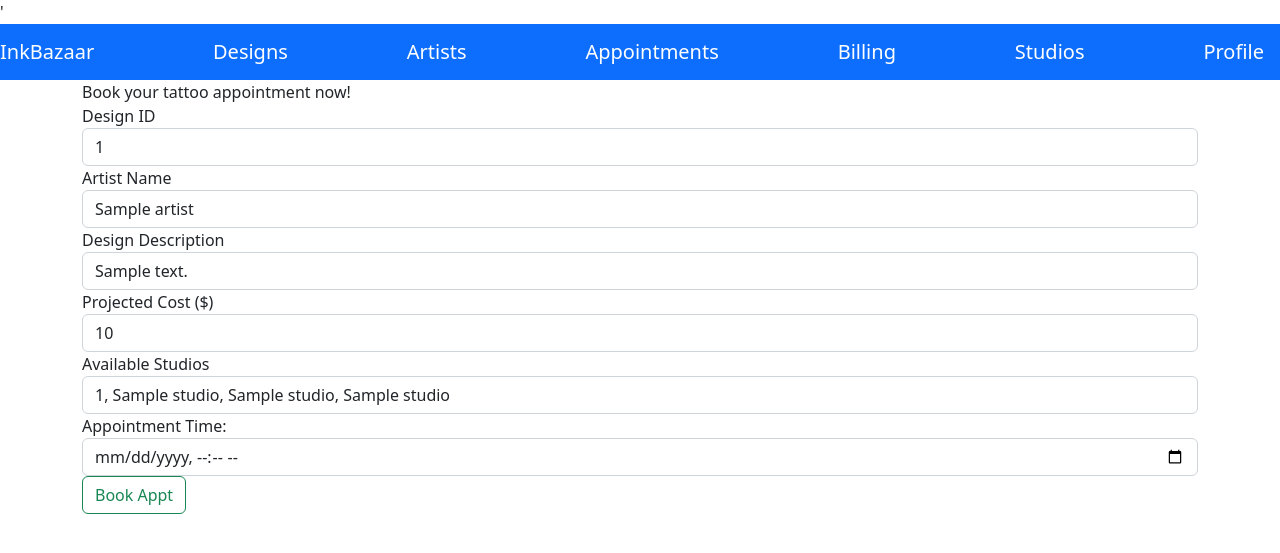
After one commit to DylanGnatz/ink-bazaar, a Flask app: template webserver/templates/book.html in a window 1280 px wide. The commit adds this page. Shown: the top 553 px of the page. Run offline with Flask 2, Linux system fonts and the light colour scheme; the template is opened without the code that fills it: most values are stand-ins (such as "Sample title", 1, 10 or a date in 2020); parts of the project's set-up code (start-up, migrations or seed data) failed here and were passed over; some libraries are stand-ins or nearby versions.

Commit message:
added booking form

```diff
--- a/webserver/server.py
+++ b/webserver/server.py
@@ -41,15 +41,7 @@ print(DATABASEURI)
 #
 engine = create_engine(DATABASEURI)
 
-#
-# Example of running queries in your database
-# Note that this will probably not work if you already have a table named 'test' in your database, containing meaningful data. This is only an example showing you how to run queries in your database using SQLAlchemy.
-#
-engine.execute("""CREATE TABLE IF NOT EXISTS test (
-  id serial,
-  name text
-);""")
-engine.execute("""INSERT INTO test(name) VALUES ('grace hopper'), ('alan turing'), ('ada lovelace');""")
+
 
 
 @app.before_request
@@ -210,7 +202,6 @@ def designs(designid=None):
     }
     designs[result[0]] = design
   cursor.close()
-  print(designs)
   context = dict(data = designs)
   return render_template("designs.html", **context)
 
@@ -479,7 +470,7 @@ def searchdesigns():
   for result in cursor:
     design = {
     'id': result[0],
-    'name': result[1],
+    'artist': result[1],
     'desc': result[2],
     'city': result[3],
     'state': result[4],
@@ -519,6 +510,46 @@ def searchdartists():
   cursor.close()
   context = dict(data = artists)
   return render_template("artists.html", **context)
+
+@app.route('/book/<designid>', methods=['POST'])
+def bookappt(designid=None):
+  sqlquery = "SELECT designs.design_id, artists.name, designs.description, artists.city, artists.state, designs.cost, designs.available, artists.artist_id FROM designs JOIN artists ON designs.artist_id = artists.artist_id WHERE designs.design_id = {};".format(designid)
+  cursor = g.conn.execute(sqlquery)
+  design = {}
+  appt_options = {}
+  for result in cursor:
+    design = {
+    'id': result[0],
+    'artist': result[1],
+    'desc': result[2],
+    'city': result[3],
+    'state': result[4],
+    'cost': result[5],
+    'available': result[6],
+    'artistid': result[7],
+    }
+  cursor.close()
+  appt_options['design'] = design
+
+  query2 = "SELECT address, city, state, zip_code, studio_id FROM studio WHERE city = '{}'".format(design['city'])
+  cursor = g.conn.execute(query2)
+  studios = []
+  for result in cursor:
+    studios.append(result)
+  appt_options['studios'] = studios
+  cursor.close()
+
+  query3 = "SELECT start_time, end_time FROM appointments WHERE artist_id = {}".format(design['artistid'])
+  cursor = g.conn.execute(query3)
+  bookings = []
+  for result in cursor:
+    bookings.append(result)
+  cursor.close()
+  appt_options['bookings'] = bookings
+  print(appt_options)
+  context = dict(data = appt_options)
+  return render_template("book.html", **context)
+
 
 # Example of adding new data to the database
 @app.route('/add', methods=['POST'])
--- /dev/null
+++ b/webserver/templates/book.html
@@ -0,0 +1,39 @@
+{% extends "index.html" %}
+
+{% block content %}
+<script type="text/javascript" src="/path/to/jquery.js"></script>
+<script type="text/javascript" src="/path/to/moment.js"></script>
+<script type="text/javascript" src="/path/to/bootstrap/js/transition.js"></script>
+<script type="text/javascript" src="/path/to/bootstrap/js/collapse.js"></script>
+<script type="text/javascript" src="/path/to/bootstrap/dist/bootstrap.min.js"></script>
+<script type="text/javascript" src="/path/to/bootstrap-datetimepicker.min.js"></script>
+
+Book your tattoo appointment now!
+<form method = "POST" action = "/createappt">
+  <div class="form-group" >
+  	<label for="exampleFormControlInput1">Design ID</label>
+    <input type="text" class="form-control" id="exampleFormControlInput1" value="{{data.design.id}}" readonly>
+
+  <label for="exampleFormControlInput1">Artist Name</label>
+    <input type="text" class="form-control" id="exampleFormControlInput1" value="{{data.design.artist}}" readonly>
+  <label for="exampleFormControlInput1">Design Description</label>
+    <input type="text" class="form-control" id="exampleFormControlInput1" value="{{data.design.desc}}" readonly>
+    <label for="exampleFormControlInput1">Projected Cost ($)</label>
+    <input type="text" class="form-control" id="exampleFormControlInput1" value="{{data.design.cost}}" readonly>
+
+    <label for="exampleFormControlSelect1">Available Studios</label>
+    <select class="form-control" id="exampleFormControlSelect1">
+    {% for studio in data.studios %}
+      <option>{{studio[0]}}, {{studio[1]}}, {{studio[2]}}, {{studio[3]}}</option>
+    {% endfor %}
+    </select>
+    <label for="appttime">Appointment Time:</label>
+	<input type="datetime-local" class="form-control" id="exampleFormControlInput1" id="appttime" name="appttime" min={new Date().toISOString().split('T')[0]}>
+	<button class="btn btn-outline-success my-2 my-sm-0" type="submit">Book Appt</button>
+
+  </div>
+
+</form>
+
+
+{% endblock %}
--- a/webserver/templates/index.html
+++ b/webserver/templates/index.html
@@ -16,7 +16,7 @@
     <link rel="stylesheet" href="http://code.jquery.com/ui/1.12.1/themes/base/jquery-ui.css">
 
     <!-- Bootstrap CSS -->
-    <link rel="stylesheet" href="https://stackpath.bootstrapcdn.com/bootstrap/4.2.1/css/bootstrap.min.css">
+    <link href="https://cdn.jsdelivr.net/npm/bootstrap@5.2.0-beta1/dist/css/bootstrap.min.css" rel="stylesheet" integrity="sha384-0evHe/X+R7YkIZDRvuzKMRqM+OrBnVFBL6DOitfPri4tjfHxaWutUpFmBp4vmVor" crossorigin="anonymous">
 
 
     <link rel="stylesheet" href="{{url_for('static', filename='main.css')}}">
@@ -39,12 +39,7 @@
         {% endblock %}
   </div>
 
-<p><a href="another">Go to the other page</a></p>
-
-<form method="POST" action="/add">
-<p>Name of new computer scientist: <input type="text" name="name"> <input type="submit" value="Add"></p>
-</form>
-
+<script src="https://cdn.jsdelivr.net/npm/bootstrap@5.2.0-beta1/dist/js/bootstrap.bundle.min.js" integrity="sha384-pprn3073KE6tl6bjs2QrFaJGz5/SUsLqktiwsUTF55Jfv3qYSDhgCecCxMW52nD2" crossorigin="anonymous"></script>
 </body>
 
 
```
Also changed, not shown: webserver/templates/designs.html (+18 -0 lines), package-lock.json (added), webserver/package-lock.json (added).
